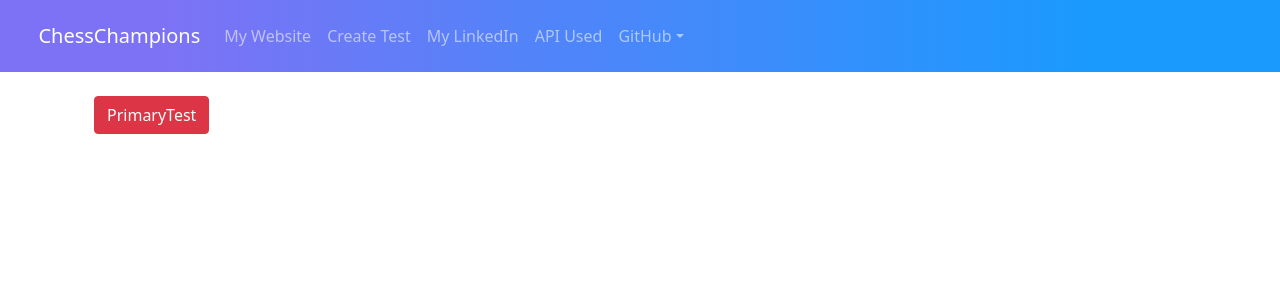
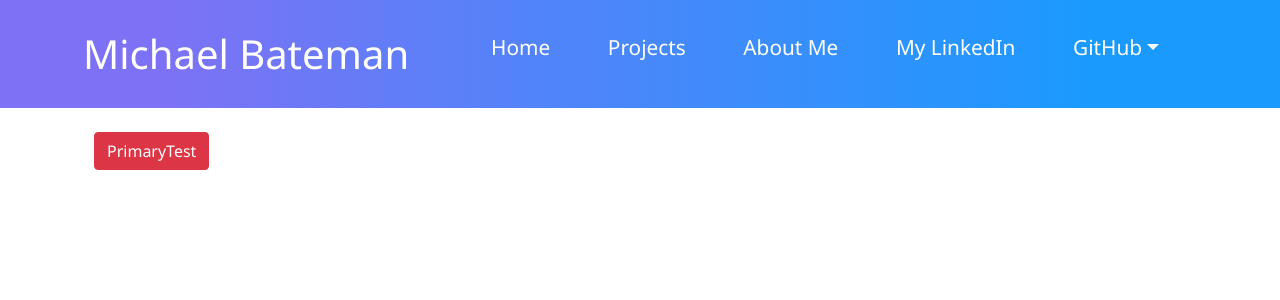
Before and after one commit to MikeNotu/second-bateman, a React (Create React App) app: page / in a window 1280 px wide. Shown: the top 300 px of the page. Built offline with nearby package versions, Linux system fonts and the light colour scheme.

Commit message:
Navbar finished

```diff
--- a/src/App.css
+++ b/src/App.css
@@ -2,17 +2,71 @@ body {
     /* background: #141E30;
 background: -webkit-linear-gradient(to right, #243B55, #141E30);
 background: linear-gradient(to right, #243B55, #141E30); */
+font-family: 'Segoe UI', Tahoma, Geneva, Verdana, sans-serif;
+}
+
+
+.navbar-custom{
+    /* display: flex;
+    align-content: center;
+    justify-content: center; */
+    background: rgb(125,114,245);
+    background: linear-gradient(90deg, rgba(125,114,245,1) 13%, rgba(83,131,249,1) 41%, rgba(27,154,254,1) 85%);
+    padding: 1.5em;
+}
+
+.nav-text{
+    font-size: 1.3em;
+    margin-right: 2em;
+}
+
+.nav-text:hover{
+    font-weight:500;
 
 }
-.material-icons {
-    display: inline-flex;
-    align-items: center;
-    justify-content: center;
-    vertical-align: middle;
-    background-color: purple;
+
+.pulse:hover{
+    /* width: 70px; */
+    /* height: 70px; */
+    /* background-color: red; */
+    border-radius: 50%;
+    /* position: relative; */
+    animation: animate .5s ease-in
 }
 
-.navbar-color{
-    background: rgb(125,114,245);
-    background: linear-gradient(90deg, rgba(125,114,245,1) 13%, rgba(83,131,249,1) 41%, rgba(27,154,254,1) 85%);
+@keyframes animate {
+    0% {
+        box-shadow: 0 0 0 0 rgba(1, 81, 255, 0.35), 0 0 0 0 rgba(1, 196, 255, 0.3)
+    }
+
+    80% {
+        box-shadow: 0 0 0 50px rgb(255, 109, 74, 0), 0 0 0 30px rgb(255, 109, 74, 0)
+    }
+
+    100% {
+        box-shadow: 0 0 0 0 rgb(255, 109, 74, 0), 0 0 0 30px rgb(255, 109, 74, 0)
+    }
 }
+
+
+
+.flex-test{
+    display: flex;
+    /* justify-content: center; */
+    justify-content:space-around;
+
+}
+
+.logo-text{
+    color: #fff;
+    font-size: 2em;
+    text-decoration: none !important;
+
+    /* font-weight: bolder; */
+}
+
+.logo-text:hover{
+    color: #fff !important;
+    font-weight:500;
+
+}
--- a/src/App.js
+++ b/src/App.js
@@ -1,7 +1,7 @@
 import React from 'react';
 import 'bootstrap/dist/css/bootstrap.min.css'
 import { BrowserRouter as Router, Route } from 'react-router-dom'
-import Navigation from './components/Navigation'
+// import Navigation from './components/Navigation'
 import Page from './Page'
 import Testo from './components/Testo'
 import './App.css';
@@ -16,8 +16,6 @@ function App() {
         <Route path="/" exact component={Page} />
         <Route path="/testo" exact component={Testo} />
 
-        {/* <Route path="/create" component={CreateNote} /> */}
-        {/* <Route path="/user" component={CreateUser} /> */}
       </div>
     </Router>
   );
--- a/src/components/NavBar2.js
+++ b/src/components/NavBar2.js
@@ -22,33 +22,42 @@ const NavBar2 = (props) => {
 
   return (
     <div>
-      <Navbar light expand="md" className="navbar navbar-expand-lg navbar-dark bg-dark p-3 navbar-color">
-        <NavbarBrand href="/chess-champions/">
-          &nbsp;&nbsp;ChessChampions
+      <Navbar
+      dark
+      expand="md"
+      className="navbar-custom"
+    //   fixed="top"
+      >
+
+<div className="container-fluid flex-test">
+
+    <div>
+    <NavbarBrand className="container-fluid">
+    <Link to="/" className="logo-text pulse">Michael Bateman</Link>
         </NavbarBrand>
-        <NavbarToggler onClick={toggle} />
-        <Collapse isOpen={isOpen} navbar>
-          <Nav className="mr-auto" navbar>
-            <NavItem>
-              <NavLink href="https://bateman.studio/">My Website</NavLink>
+        <NavbarToggler onClick={toggle} />    </div>
+
+    <div className="">
+    <Collapse isOpen={isOpen} navbar>
+          <Nav  navbar>
+
+            <NavItem >
+            <Link to="/" className="nav-link text-white nav-text pulse" >Home</Link>
+            </NavItem>
+            <NavItem >
+            <Link to="/testo" className="nav-link text-white nav-text pulse" >Projects</Link>
+            </NavItem>
+            <NavItem >
+            <Link to="/testo" className="nav-link text-white nav-text pulse" >About Me</Link>
             </NavItem>
             <NavItem>
-            <li className="nav-item">
-                                <Link to="/testo" className="nav-link">Create Test</Link>
-                            </li>
-            </NavItem>
-            <NavItem>
-              <NavLink href="https://www.linkedin.com/in/michael-bateman-979695194/">
+              <NavLink href="https://www.linkedin.com/in/michael-bateman-979695194/" className="text-white nav-text pulse">
                 My LinkedIn
               </NavLink>
             </NavItem>
-            <NavItem>
-              <NavLink href="https://www.chess.com/news/view/published-data-api">
-                API Used
-              </NavLink>
-            </NavItem>
+
             <UncontrolledDropdown nav inNavbar>
-              <DropdownToggle nav caret>
+              <DropdownToggle nav caret className="text-white nav-text pulse">
                 GitHub
               </DropdownToggle>
               <DropdownMenu right>
@@ -68,6 +77,11 @@ const NavBar2 = (props) => {
             </UncontrolledDropdown>
           </Nav>
         </Collapse>
+    </div>
+
+    </div>
+
+
       </Navbar>
     </div>
   )
```
